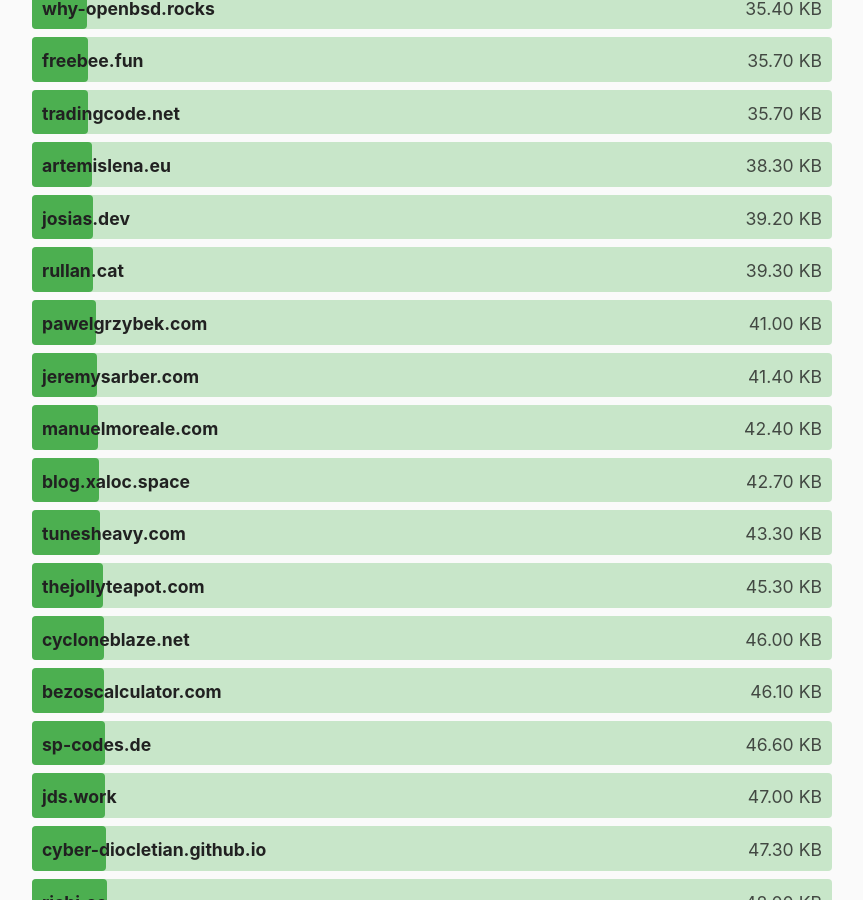
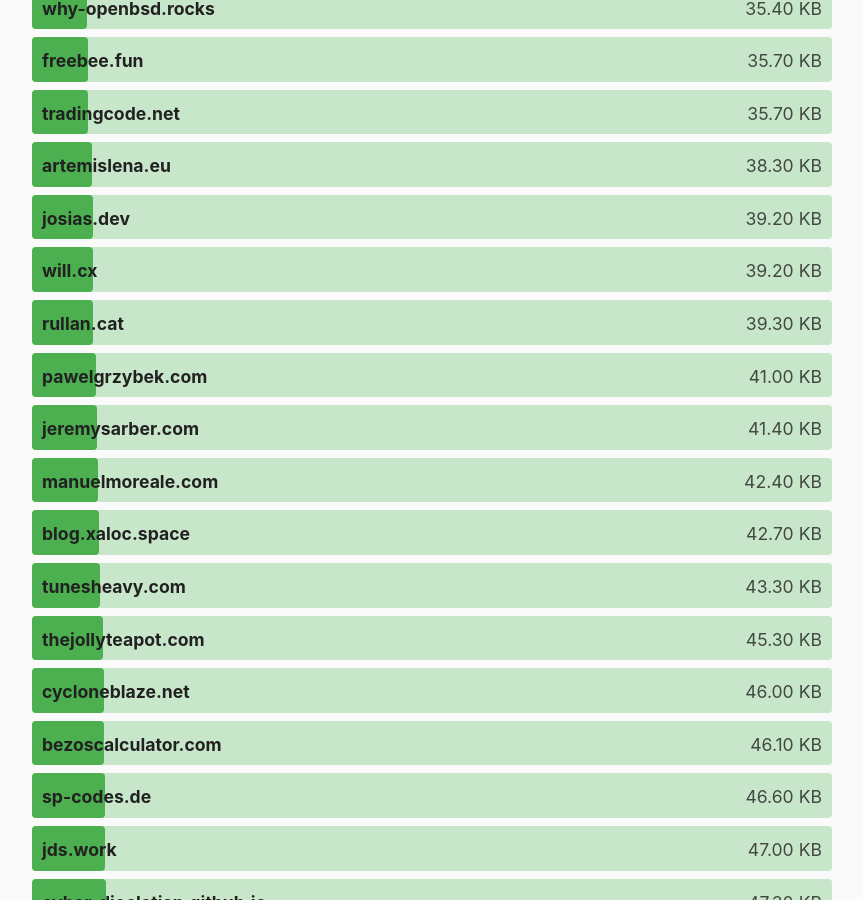
Before and after one commit to kevquirk/512kb.club, a Jekyll site: the page built from index.md, in a window 1280 px wide and 900 px high, scrolled down 7108 px. Shown: the whole window, without its empty margins (208-1071 px from the left). Built offline with Jekyll 4.4.1, drawn with Linux system fonts in a browser that asks for light colours.

Commit message:
Update sites.yml
GT Metrix results at https://gtmetrix.com/reports/will.cx/gozb8GCU/

```diff
--- a/_data/sites.yml
+++ b/_data/sites.yml
@@ -1453,6 +1453,11 @@
   size: 157
   last_checked: 2021-09-24
 
+- domain: will.cx
+  url: https://will.cx/
+  size: 39.2
+  last_checked: 2021-10-21
+
 - domain: wolfgang.lol
   url: https://wolfgang.lol/
   size: 314
```
